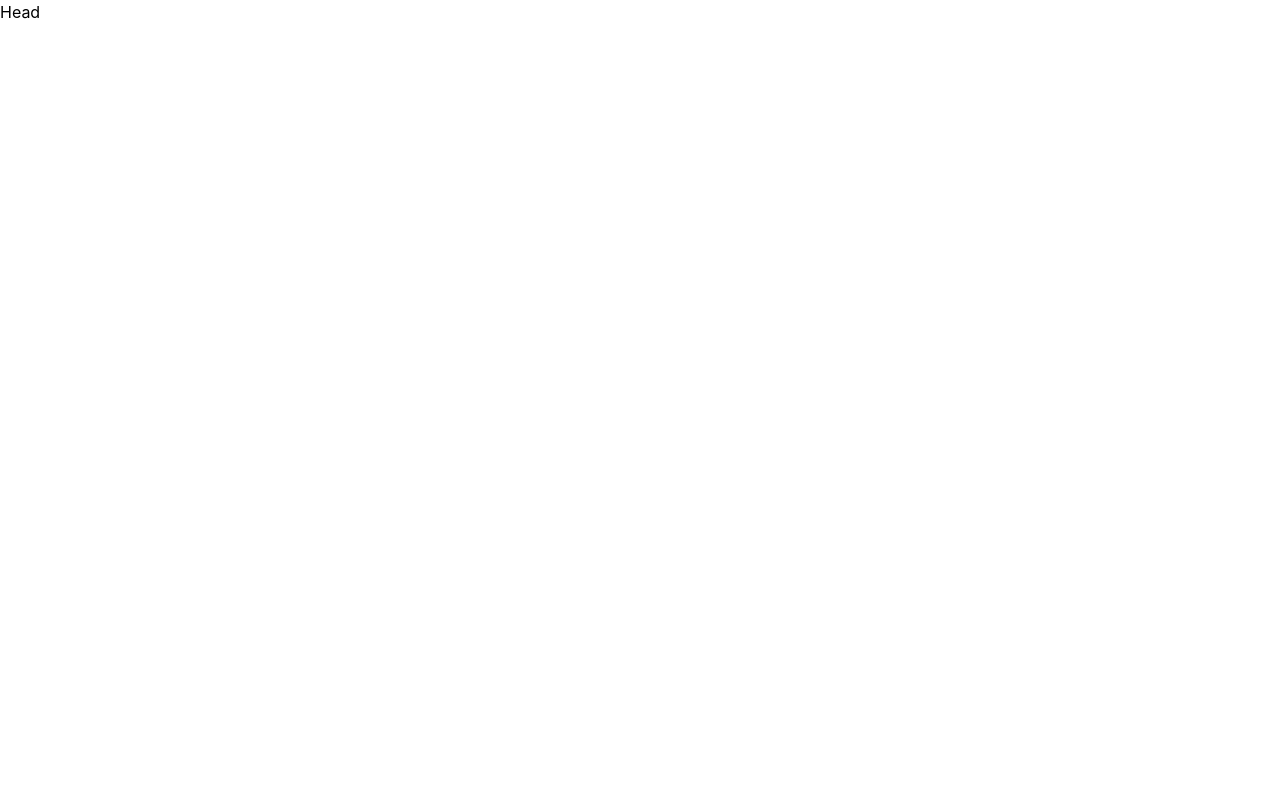
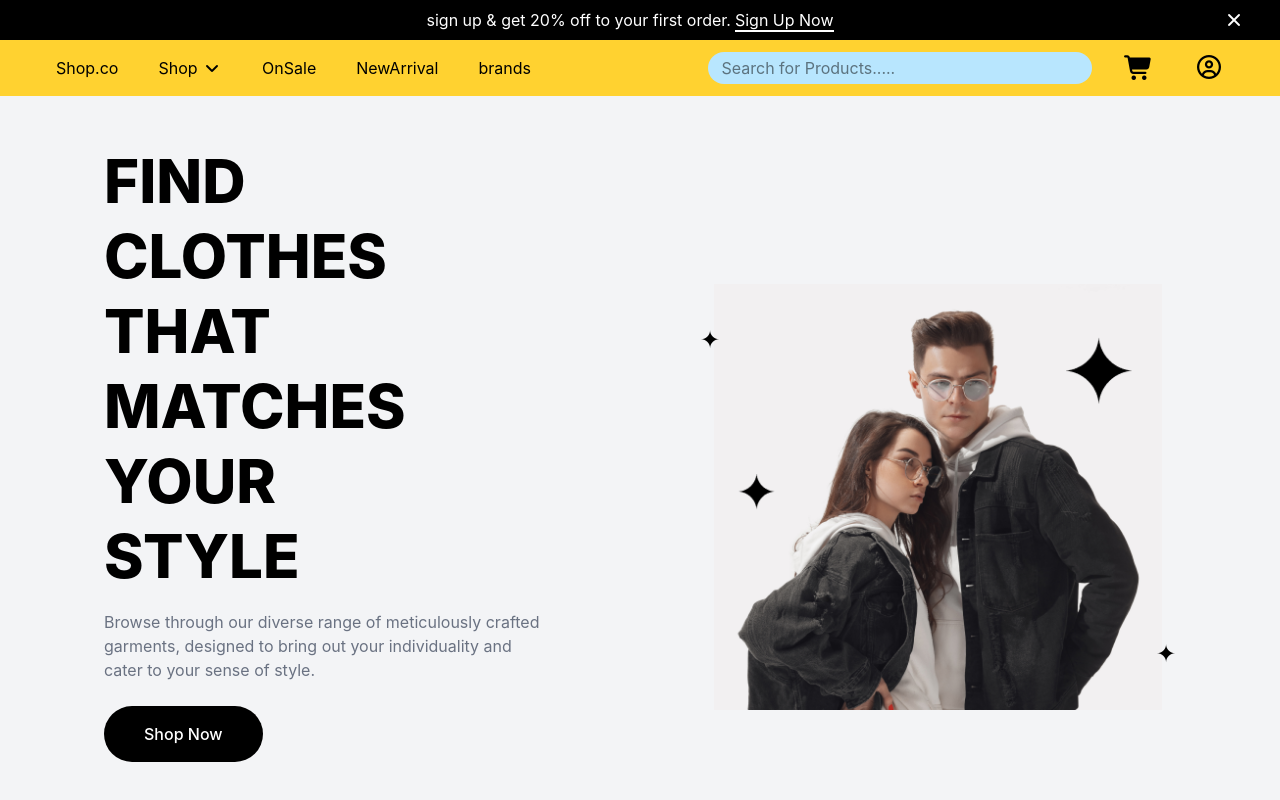
Before and after one commit to Pritam7620/E-comm-reactapp, a React (Vite) app: page / in a window 1280 px wide. Shown: the top 800 px of the page. Built offline with nearby package versions, Linux system fonts and the light colour scheme; no server answers.

Commit message:
update header

```diff
--- a/src/App.jsx
+++ b/src/App.jsx
@@ -18,8 +18,8 @@ function App() {
       <BrowserRouter>
       <Routes>
 
-        <Route path='/' element={<Home></Home>}></Route>
-        <Route path='/Header' element={<Header/>}></Route>
+
+        <Route path='/' element={<Header/>}></Route>
         <Route path='/NewArrival' element={<NewArrival/>} ></Route>
         <Route path='/HeroSection' element={<HeroSection/>}></Route>
         <Route path='/Login' element={<Login></Login>}></Route>
--- a/src/Component/Header.jsx
+++ b/src/Component/Header.jsx
@@ -27,9 +27,12 @@ function Header() {
   </div>
   <div className='flex gap-8'>
 
-<input className='bg-sky-200 w-96 rounded-2xl ' type="text" placeholder=' Search for Products.....' />
-<i className="fa-solid fa-cart-shopping"></i>
+<input className='bg-sky-200 w-96 rounded-2xl ' type="text" placeholder='   Search for Products.....' />
+<div className='text-2xl flex gap-10 justify-between items-center'>
+  <i className="fa-solid fa-cart-shopping"></i>
 <Link to="/Login" ><i className="fa-regular fa-circle-user"></i></Link>
+</div>
+
   </div>
 </div>
 <HeroSection></HeroSection>
```
Also changed, not shown: src/Component/Footer.jsx (indentation only).
